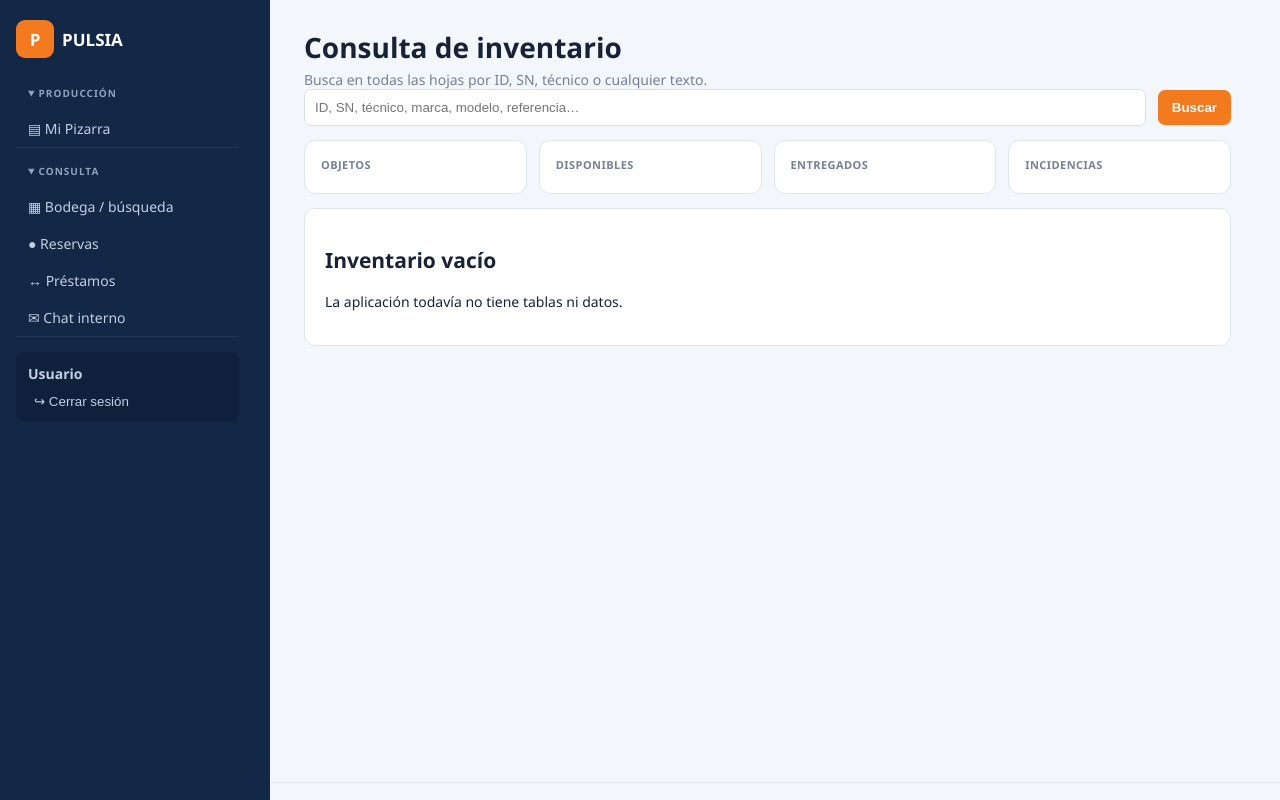
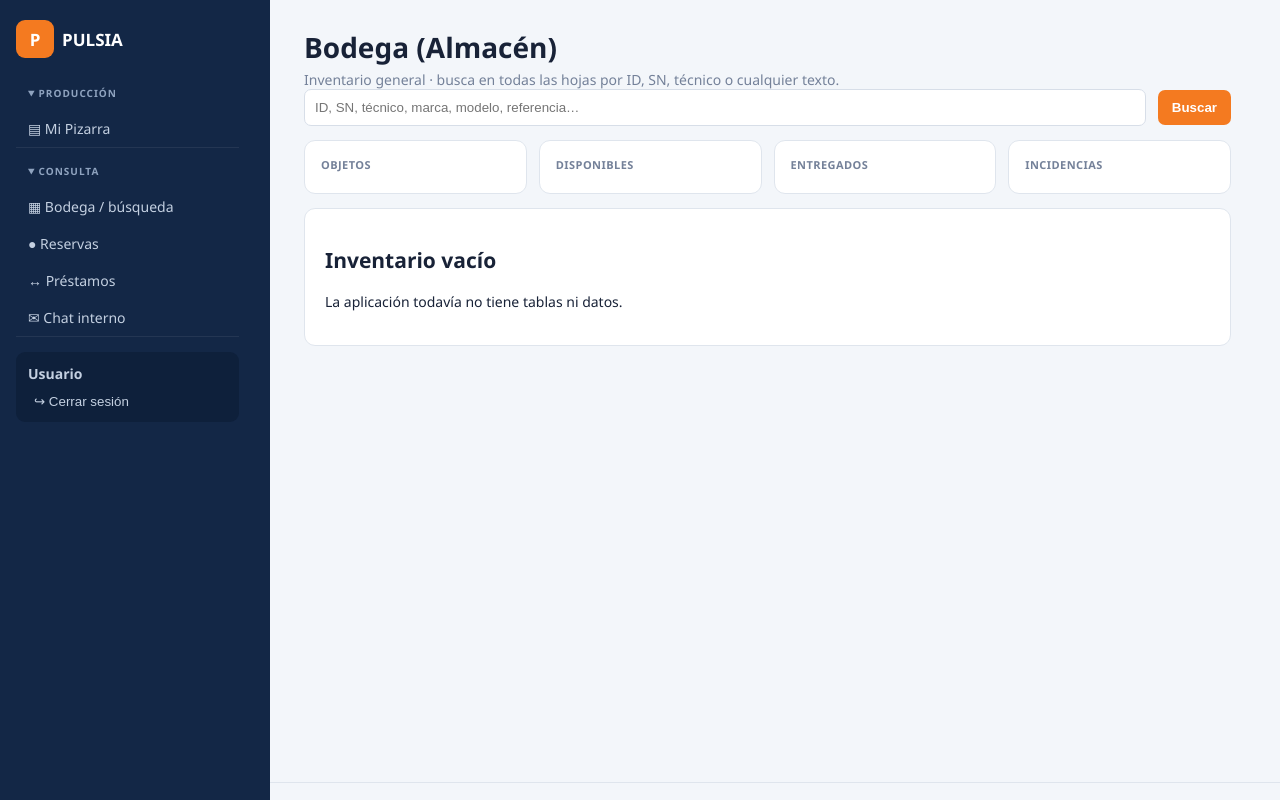
Before and after one commit to malopezdeveloper/almacenpulsia, a Django app: template inventory/templates/inventory/dashboard.html in a window 1280 px wide. Run offline with Django 5.2, Linux system fonts and the light colour scheme; the template is opened without the code that fills it, so the values that code supplies are empty; parts of the project's set-up code (start-up, migrations or seed data) failed here and were passed over.

Commit message:
Present legacy inventory dashboard as Bodega area

```diff
--- a/inventory/templates/inventory/dashboard.html
+++ b/inventory/templates/inventory/dashboard.html
@@ -1,8 +1,8 @@
 {% extends "inventory/base.html" %}
 {% block content %}
-<div class="top"><div><h1>{% if is_operator %}Panel de máximos permisos{% elif is_admin %}Panel de administración{% else %}Consulta de inventario{% endif %}</h1><span class="muted">{% if restricted_user %}Busca por ID o por cualquier dato público del objeto.{% else %}Busca en todas las hojas por ID, SN, técnico o cualquier texto.{% endif %}</span></div>{% if is_admin %}<a class="btn" href="{% url 'add_item' %}">＋ Nuevo objeto</a>{% endif %}</div>
+<div class="top"><div><h1>Bodega (Almacén)</h1><span class="muted">{% if restricted_user %}Busca por ID o por cualquier dato público del objeto.{% else %}Inventario general · busca en todas las hojas por ID, SN, técnico o cualquier texto.{% endif %}</span></div>{% if is_admin %}<a class="btn" href="{% url 'add_item' %}">＋ Nuevo objeto</a>{% endif %}</div>
 <form class="search"><input name="q" value="{{query}}" placeholder="{% if restricted_user %}ID, marca, modelo, referencia…{% else %}ID, SN, técnico, marca, modelo, referencia…{% endif %}"><button class="btn">Buscar</button></form>
-{% if is_admin %}<div class="card" style="margin-top:14px"><h2>Búsqueda global en base de datos</h2><p class="muted">Busca una cadena completa o parcial en todos los campos de todas las tablas funcionales de la aplicación.</p><form class="search" method="get"><input type="hidden" name="view" value="inventory"><input name="global_q" value="{{global_query}}" placeholder="Texto a buscar en toda la base de datos…"><button class="btn">Buscar en toda la BD</button>{% if global_query %}<a class="btn secondary" href="{% url 'dashboard' %}?view=inventory">Limpiar</a>{% endif %}</form></div>{% endif %}
+{% if is_admin %}<div class="card" style="margin-top:14px"><h2>Búsqueda global en base de datos</h2><p class="muted">Busca una cadena completa o parcial en todos los campos de todas las tablas funcionales de la aplicación.</p><form class="search" method="get"><input type="hidden" name="view" value="inventory"><input name="global_q" value="{{global_query}}" placeholder="Texto a buscar en toda la base de datos…"><button class="btn">Buscar en toda la BD</button>{% if global_query %}<a class="btn secondary" href="{% url 'bodega_home' %}">Limpiar</a>{% endif %}</form></div>{% endif %}
 <section class="stats"><div class="stat"><span>{% if restricted_user %}OBJETOS VISIBLES{% else %}OBJETOS{% endif %}</span><strong>{{totals.all}}</strong></div><div class="stat"><span>DISPONIBLES</span><strong>{{totals.available}}</strong></div>{% if not restricted_user %}<div class="stat"><span>ENTREGADOS</span><strong>{{totals.assigned}}</strong></div><div class="stat"><span>INCIDENCIAS</span><strong>{{totals.incidents}}</strong></div>{% endif %}</section>
 {% if not tables %}<div class="card"><h2>Inventario vacío</h2><p>La aplicación todavía no tiene tablas ni datos.</p>{% if is_operator %}<a class="btn" href="{% url 'import_excel' %}">Importar Excel inicial</a>{% endif %}</div>{% else %}<div class="card"><h2>Tablas disponibles</h2><div class="table-grid">{% for card in table_cards %}<a class="table-tile" href="{% url 'table_view' card.table.slug %}"><strong>{{card.table.name}}</strong><span class="muted">{{card.count}} objetos · {{card.table.inventory_fields.count}} campos</span></a>{% endfor %}</div></div>{% endif %}
 {% if query %}<div class="card"><h2>Resultados</h2><div class="table-wrap"><table><tr><th>TABLA</th><th>ID INTERNO</th>{% if not restricted_user %}<th>SN ACTUAL</th><th>TÉCNICO</th>{% endif %}<th>ESTADO</th><th>ACCIONES</th></tr>{% for r in records %}<tr class="record-row" data-record-url="{% url 'record_detail' r.pk %}"><td>{{r.table.name}}</td><td><b>{{r.internal_id}}</b></td>{% if not restricted_user %}<td>{{r.current_sn|default:"—"}}</td><td>{{r.current_technician|default:"—"}}</td>{% endif %}<td>{{r.get_status_display}}</td><td><button class="btn small" type="button" data-record-url="{% url 'record_detail' r.pk %}">Ver / reservar</button>{% if is_admin %} · <a href="{% url 'edit_item' r.pk %}">Modificar</a>{% endif %}{% if is_operator %} · <a href="{% url 'delete_item' r.pk %}">Eliminar</a>{% endif %}</td></tr>{% empty %}<tr><td colspan="{% if restricted_user %}4{% else %}6{% endif %}">No hay resultados.</td></tr>{% endfor %}</table></div></div>{% endif %}
```
